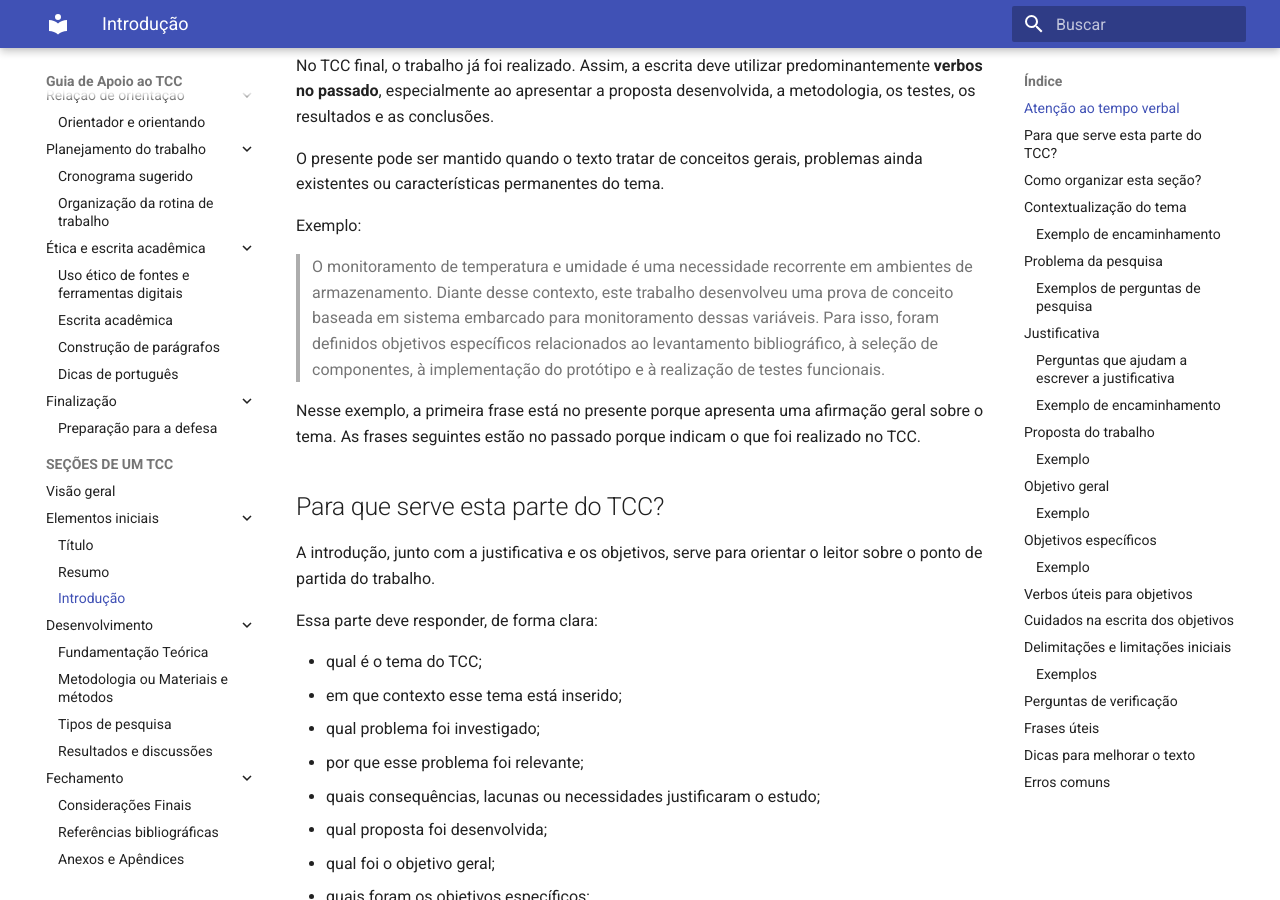
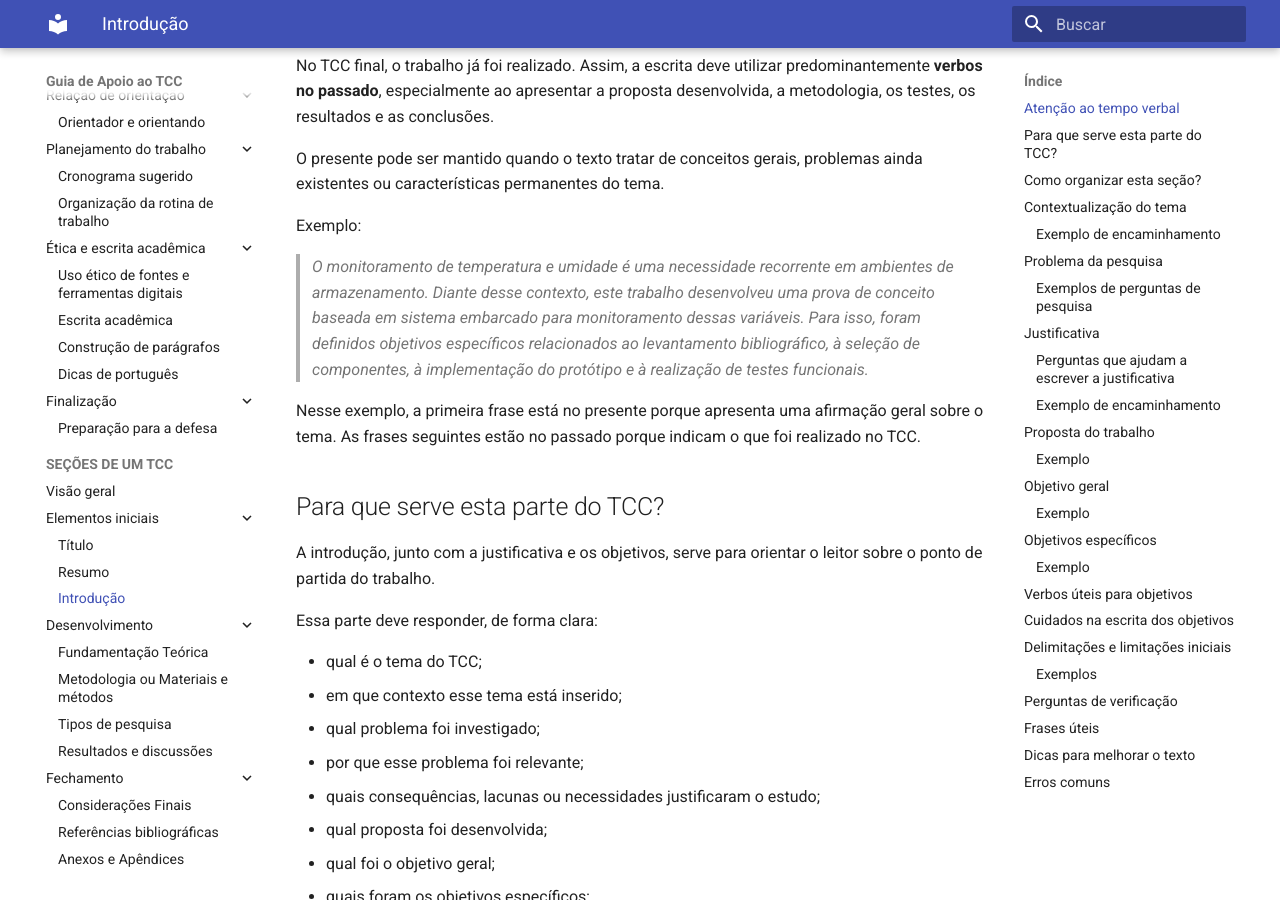
Before and after one commit to danielaflor/tcc, an MkDocs documentation site: the page built from docs/secoes-tcc/introducao.md, in a window 1280 px wide and 900 px high, scrolled down 557 px. Built offline with MkDocs 1.6.1 and Material for MkDocs 9.7.7, drawn with Linux system fonts in a browser that asks for light colours.

```diff
--- a/docs/secoes-tcc/introducao.md
+++ b/docs/secoes-tcc/introducao.md
@@ -14,7 +14,7 @@ O presente pode ser mantido quando o texto tratar de conceitos gerais, problemas
 
 Exemplo:
 
-> O monitoramento de temperatura e umidade é uma necessidade recorrente em ambientes de armazenamento. Diante desse contexto, este trabalho desenvolveu uma prova de conceito baseada em sistema embarcado para monitoramento dessas variáveis. Para isso, foram definidos objetivos específicos relacionados ao levantamento bibliográfico, à seleção de componentes, à implementação do protótipo e à realização de testes funcionais.
+> *O monitoramento de temperatura e umidade é uma necessidade recorrente em ambientes de armazenamento. Diante desse contexto, este trabalho desenvolveu uma prova de conceito baseada em sistema embarcado para monitoramento dessas variáveis. Para isso, foram definidos objetivos específicos relacionados ao levantamento bibliográfico, à seleção de componentes, à implementação do protótipo e à realização de testes funcionais.*
 
 Nesse exemplo, a primeira frase está no presente porque apresenta uma afirmação geral sobre o tema. As frases seguintes estão no passado porque indicam o que foi realizado no TCC.
 
@@ -72,11 +72,11 @@ Como a contextualização apresenta conceitos gerais e problemas que muitas veze
 
 Em vez de iniciar dizendo:
 
-> O ESP32 é uma placa de baixo custo com conexão Wi-Fi e Bluetooth.
+> *O ESP32 é uma placa de baixo custo com conexão Wi-Fi e Bluetooth.*
 
 Pode ser mais adequado iniciar dizendo:
 
-> O monitoramento de temperatura e umidade é uma necessidade recorrente em ambientes que armazenam produtos sensíveis a variações climáticas. Em determinados contextos, a ausência de acompanhamento contínuo pode comprometer a conservação dos materiais armazenados e dificultar a tomada de decisão pelos responsáveis.
+> *O monitoramento de temperatura e umidade é uma necessidade recorrente em ambientes que armazenam produtos sensíveis a variações climáticas. Em determinados contextos, a ausência de acompanhamento contínuo pode comprometer a conservação dos materiais armazenados e dificultar a tomada de decisão pelos responsáveis.*
 
 Depois dessa contextualização, o estudante pode apresentar a tecnologia escolhida como parte da proposta desenvolvida no trabalho.
 
@@ -97,11 +97,11 @@ O problema pode aparecer em forma de pergunta ou ser apresentado em forma de tex
 
 ### Exemplos de perguntas de pesquisa
 
-> Como desenvolver uma solução de baixo custo para monitoramento de temperatura e umidade em ambientes de armazenamento?
+> *Como desenvolver uma solução de baixo custo para monitoramento de temperatura e umidade em ambientes de armazenamento?*
 
-> De que forma um sistema web pode contribuir para a organização de reservas em um ambiente escolar?
+> *De que forma um sistema web pode contribuir para a organização de reservas em um ambiente escolar?*
 
-> Como uma prova de conceito baseada em simulação pode auxiliar na análise do comportamento de determinado sistema?
+> *Como uma prova de conceito baseada em simulação pode auxiliar na análise do comportamento de determinado sistema?*
 
 Mesmo que o problema apareça em forma de pergunta, o texto ao redor dele deve deixar claro por que essa questão foi relevante para o trabalho.
 
@@ -135,7 +135,7 @@ A justificativa deve estar ligada ao problema e aos objetivos. Se o problema tra
 
 ### Exemplo de encaminhamento
 
-> A realização deste trabalho justificou-se pela necessidade de [necessidade/problema], especialmente no contexto de [contexto]. Ao desenvolver [proposta], buscou-se contribuir para [contribuição esperada], considerando [aspecto técnico, social, educacional ou institucional].
+> *A realização deste trabalho justificou-se pela necessidade de [necessidade/problema], especialmente no contexto de [contexto]. Ao desenvolver [proposta], buscou-se contribuir para [contribuição esperada], considerando [aspecto técnico, social, educacional ou institucional].*
 
 ## Proposta do trabalho
 
@@ -158,7 +158,7 @@ A proposta pode ter envolvido, por exemplo:
 
 ### Exemplo
 
-> Diante desse cenário, este trabalho desenvolveu uma prova de conceito baseada em sistema embarcado para monitoramento de temperatura e umidade, utilizando sensores de baixo custo e comunicação sem fio.
+> *Diante desse cenário, este trabalho desenvolveu uma prova de conceito baseada em sistema embarcado para monitoramento de temperatura e umidade, utilizando sensores de baixo custo e comunicação sem fio.*
 
 ## Objetivo geral
 
@@ -168,7 +168,7 @@ No TCC final, o objetivo pode ser apresentado com uma estrutura no passado, pois
 
 ### Exemplo
 
-> Este trabalho teve como objetivo geral desenvolver um protótipo de sistema embarcado para monitoramento de temperatura e umidade em ambientes de armazenamento.
+> *Este trabalho teve como objetivo geral desenvolver um protótipo de sistema embarcado para monitoramento de temperatura e umidade em ambientes de armazenamento.*
 
 Esse objetivo indica uma ação principal, um tipo de produto e um contexto de aplicação.
 
@@ -234,11 +234,11 @@ Isso ajuda a evitar expectativas irreais e demonstra maturidade na definição d
 
 ### Exemplos
 
-> Este trabalho limitou-se ao desenvolvimento de uma prova de conceito em ambiente controlado, não contemplando testes em escala industrial.
+> *Este trabalho limitou-se ao desenvolvimento de uma prova de conceito em ambiente controlado, não contemplando testes em escala industrial.*
 
-> A proposta não teve como objetivo substituir sistemas comerciais de monitoramento, mas demonstrar a viabilidade inicial de uma solução de baixo custo.
+> *A proposta não teve como objetivo substituir sistemas comerciais de monitoramento, mas demonstrar a viabilidade inicial de uma solução de baixo custo.*
 
-> A pesquisa não contemplou testes com usuários finais, concentrando-se na validação funcional do protótipo.
+> *A pesquisa não contemplou testes com usuários finais, concentrando-se na validação funcional do protótipo.*
 
 ## Perguntas de verificação
 
```
